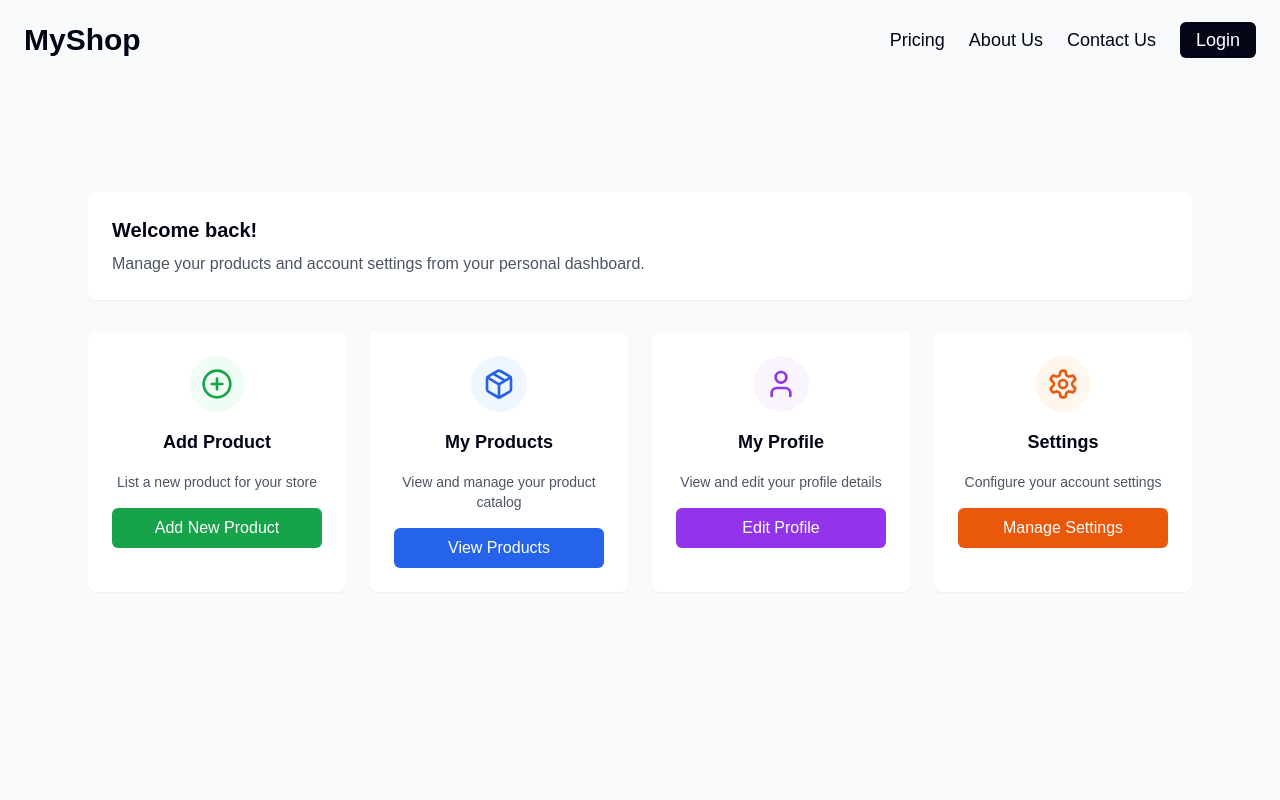
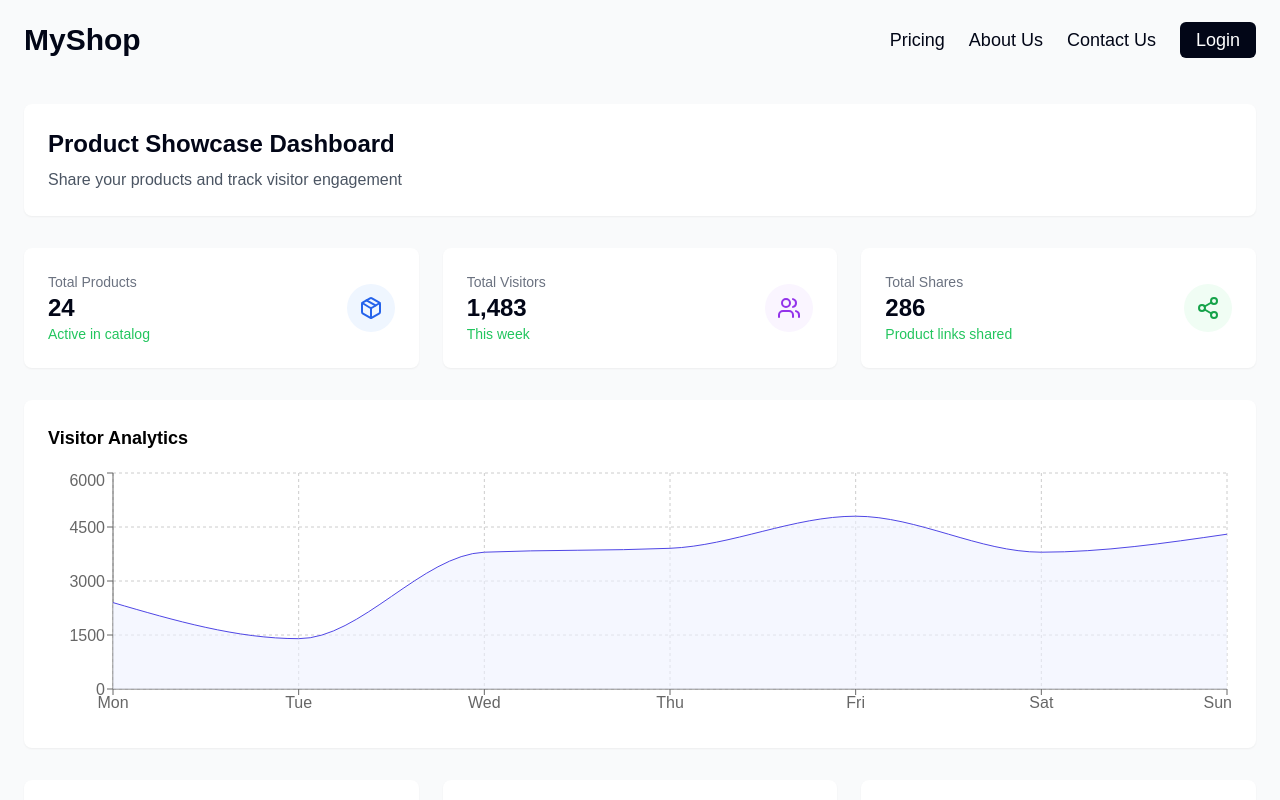
Before and after one commit to hadi-razal/myShop, a React app: page /about in a window 1280 px wide. Shown: the top 800 px of the page. Built offline with nearby package versions, Linux system fonts and the light colour scheme; no server answers; the HTML template or start-up script is replaced by a standard one.

Commit message:
updated the design of the dashboard

```diff
--- a/package.json
+++ b/package.json
@@ -14,7 +14,8 @@
     "lucide-react": "^0.453.0",
     "react": "^18.3.1",
     "react-dom": "^18.3.1",
-    "react-router-dom": "^6.27.0"
+    "react-router-dom": "^6.27.0",
+    "recharts": "^2.13.0"
   },
   "devDependencies": {
     "@eslint/js": "^9.13.0",
--- a/src/pages/UserDashboard.tsx
+++ b/src/pages/UserDashboard.tsx
@@ -1,21 +1,87 @@
-import {  User, Settings, Package, PlusCircle } from 'lucide-react';
+import { User, Package, PlusCircle, Users, Share2 } from 'lucide-react';
+import { AreaChart, Area, XAxis, YAxis, CartesianGrid, Tooltip, ResponsiveContainer } from 'recharts';
 
 const UserDashboard = () => {
+  // Demo data for visitor analytics
+  const visitorData = [
+    { name: 'Mon', visitors: 2400 },
+    { name: 'Tue', visitors: 1398 },
+    { name: 'Wed', visitors: 3800 },
+    { name: 'Thu', visitors: 3908 },
+    { name: 'Fri', visitors: 4800 },
+    { name: 'Sat', visitors: 3800 },
+    { name: 'Sun', visitors: 4300 },
+  ];
 
   return (
-    <div className="min-h-screen bg-gray-50 pt-40">
-
-
-      {/* Main Content */}
-      <main className="max-w-6xl mx-auto p-6 pt-8">
+    <div className="min-h-screen bg-gray-50 pt-20">
+      <main className="max-w-7xl mx-auto p-6">
         {/* Welcome Message */}
         <div className="bg-white rounded-lg shadow-sm p-6 mb-8">
-          <h2 className="text-xl font-semibold text-slate-950 mb-2">Welcome back!</h2>
-          <p className="text-gray-600">Manage your products and account settings from your personal dashboard.</p>
+          <h2 className="text-2xl font-bold text-slate-950 mb-2">Product Showcase Dashboard</h2>
+          <p className="text-gray-600">Share your products and track visitor engagement</p>
         </div>
 
-        {/* Dashboard Grid */}
-        <div className="grid grid-cols-1 md:grid-cols-2 lg:grid-cols-4 gap-6">
+        {/* Quick Stats */}
+        <div className="grid grid-cols-1 md:grid-cols-3 gap-6 mb-8">
+          <div className="bg-white p-6 rounded-lg shadow-sm">
+            <div className="flex items-center justify-between">
+              <div>
+                <p className="text-gray-500 text-sm">Total Products</p>
+                <h3 className="text-2xl font-bold text-slate-950">24</h3>
+                <p className="text-green-500 text-sm">Active in catalog</p>
+              </div>
+              <div className="bg-blue-50 p-3 rounded-full">
+                <Package className="w-6 h-6 text-blue-600" />
+              </div>
+            </div>
+          </div>
+
+          <div className="bg-white p-6 rounded-lg shadow-sm">
+            <div className="flex items-center justify-between">
+              <div>
+                <p className="text-gray-500 text-sm">Total Visitors</p>
+                <h3 className="text-2xl font-bold text-slate-950">1,483</h3>
+                <p className="text-green-500 text-sm">This week</p>
+              </div>
+              <div className="bg-purple-50 p-3 rounded-full">
+                <Users className="w-6 h-6 text-purple-600" />
+              </div>
+            </div>
+          </div>
+
+          <div className="bg-white p-6 rounded-lg shadow-sm">
+            <div className="flex items-center justify-between">
+              <div>
+                <p className="text-gray-500 text-sm">Total Shares</p>
+                <h3 className="text-2xl font-bold text-slate-950">286</h3>
+                <p className="text-green-500 text-sm">Product links shared</p>
+              </div>
+              <div className="bg-green-50 p-3 rounded-full">
+                <Share2 className="w-6 h-6 text-green-600" />
+              </div>
+            </div>
+          </div>
+        </div>
+
+        {/* Visitor Analytics */}
+        <div className="bg-white p-6 rounded-lg shadow-sm mb-8">
+          <h3 className="text-lg font-semibold mb-4">Visitor Analytics</h3>
+          <div className="h-64">
+            <ResponsiveContainer width="100%" height="100%">
+              <AreaChart data={visitorData}>
+                <CartesianGrid strokeDasharray="3 3" />
+                <XAxis dataKey="name" />
+                <YAxis />
+                <Tooltip />
+                <Area type="monotone" dataKey="visitors" stroke="#4F46E5" fill="#EEF2FF" />
+              </AreaChart>
+            </ResponsiveContainer>
+          </div>
+        </div>
+
+        {/* Action Cards */}
+        <div className="grid grid-cols-1 md:grid-cols-3 gap-6">
           {/* Add Product Card */}
           <div className="bg-white rounded-lg shadow-sm p-6 hover:shadow-md transition duration-300">
             <div className="flex flex-col items-center text-center space-y-4">
@@ -23,24 +89,29 @@ const UserDashboard = () => {
                 <PlusCircle className="w-8 h-8 text-green-600" />
               </div>
               <h3 className="text-lg font-semibold text-slate-950">Add Product</h3>
-              <p className="text-gray-600 text-sm">List a new product for your store</p>
+              <p className="text-gray-600 text-sm">Add a new product to your showcase</p>
               <button className="w-full mt-4 px-4 py-2 rounded-md bg-green-600 text-white hover:bg-green-700 transition">
                 Add New Product
               </button>
             </div>
           </div>
 
-          {/* View Products Card */}
+          {/* View Catalog Card */}
           <div className="bg-white rounded-lg shadow-sm p-6 hover:shadow-md transition duration-300">
             <div className="flex flex-col items-center text-center space-y-4">
               <div className="bg-blue-50 p-3 rounded-full">
                 <Package className="w-8 h-8 text-blue-600" />
               </div>
-              <h3 className="text-lg font-semibold text-slate-950">My Products</h3>
-              <p className="text-gray-600 text-sm">View and manage your product catalog</p>
-              <button className="w-full mt-4 px-4 py-2 rounded-md bg-blue-600 text-white hover:bg-blue-700 transition">
-                View Products
-              </button>
+              <h3 className="text-lg font-semibold text-slate-950">My Catalog</h3>
+              <p className="text-gray-600 text-sm">View and manage your products</p>
+              <div className="w-full space-y-2">
+                <button className="w-full px-4 py-2 rounded-md bg-blue-600 text-white hover:bg-blue-700 transition">
+                  View Catalog
+                </button>
+                <button className="w-full px-4 py-2 rounded-md border border-blue-600 text-blue-600 hover:bg-blue-50 transition">
+                  Share Catalog Link
+                </button>
+              </div>
             </div>
           </div>
 
@@ -50,25 +121,16 @@ const UserDashboard = () => {
               <div className="bg-purple-50 p-3 rounded-full">
                 <User className="w-8 h-8 text-purple-600" />
               </div>
-              <h3 className="text-lg font-semibold text-slate-950">My Profile</h3>
-              <p className="text-gray-600 text-sm">View and edit your profile details</p>
-              <button className="w-full mt-4 px-4 py-2 rounded-md bg-purple-600 text-white hover:bg-purple-700 transition">
-                Edit Profile
-              </button>
-            </div>
-          </div>
-
-          {/* Settings Card */}
-          <div className="bg-white rounded-lg shadow-sm p-6 hover:shadow-md transition duration-300">
-            <div className="flex flex-col items-center text-center space-y-4">
-              <div className="bg-orange-50 p-3 rounded-full">
-                <Settings className="w-8 h-8 text-orange-600" />
+              <h3 className="text-lg font-semibold text-slate-950">Profile</h3>
+              <p className="text-gray-600 text-sm">Manage your showcase profile</p>
+              <div className="w-full space-y-2">
+                <button className="w-full px-4 py-2 rounded-md bg-purple-600 text-white hover:bg-purple-700 transition">
+                  Edit Profile
+                </button>
+                <button className="w-full px-4 py-2 rounded-md border border-purple-600 text-purple-600 hover:bg-purple-50 transition">
+                  Profile Settings
+                </button>
               </div>
-              <h3 className="text-lg font-semibold text-slate-950">Settings</h3>
-              <p className="text-gray-600 text-sm">Configure your account settings</p>
-              <button className="w-full mt-4 px-4 py-2 rounded-md bg-orange-600 text-white hover:bg-orange-700 transition">
-                Manage Settings
-              </button>
             </div>
           </div>
         </div>
```
Also changed, not shown: 1 other file (tests, documents, lock files or other folders).
